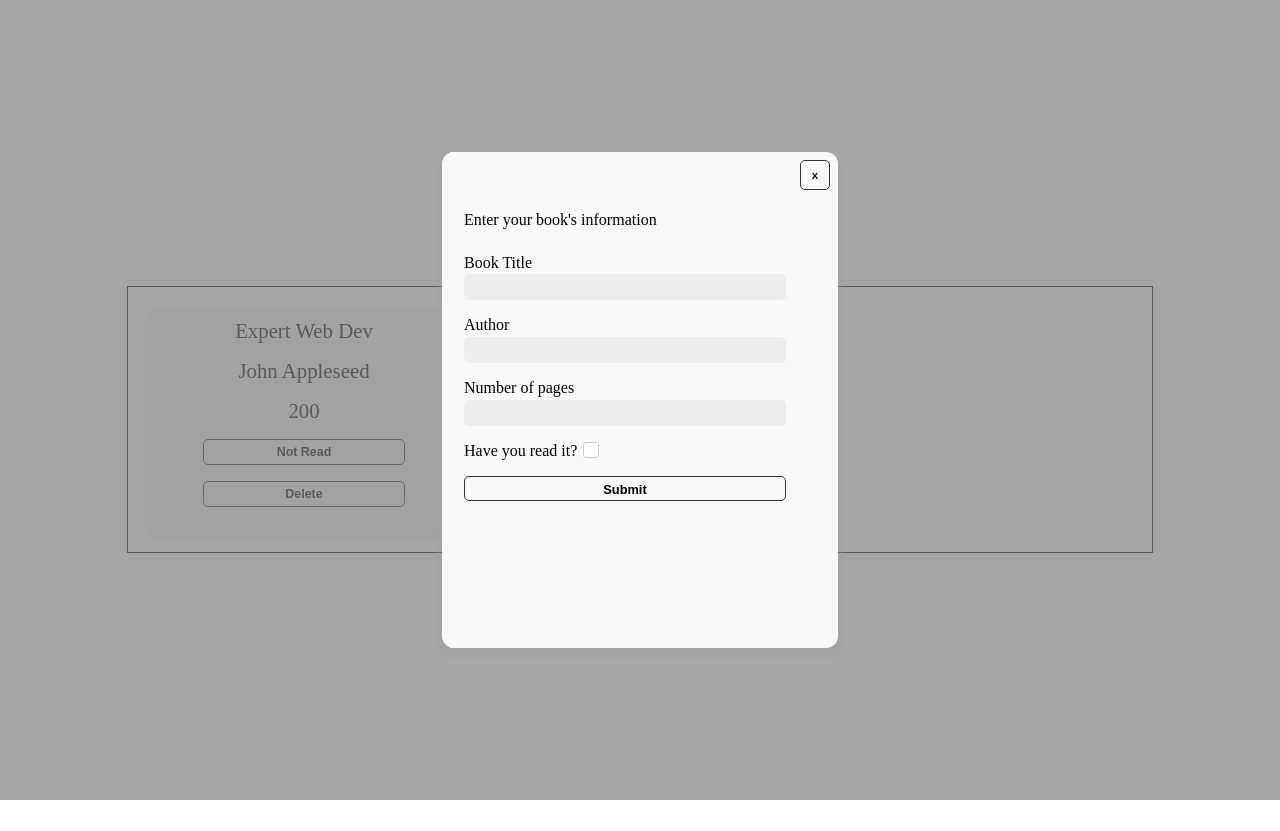
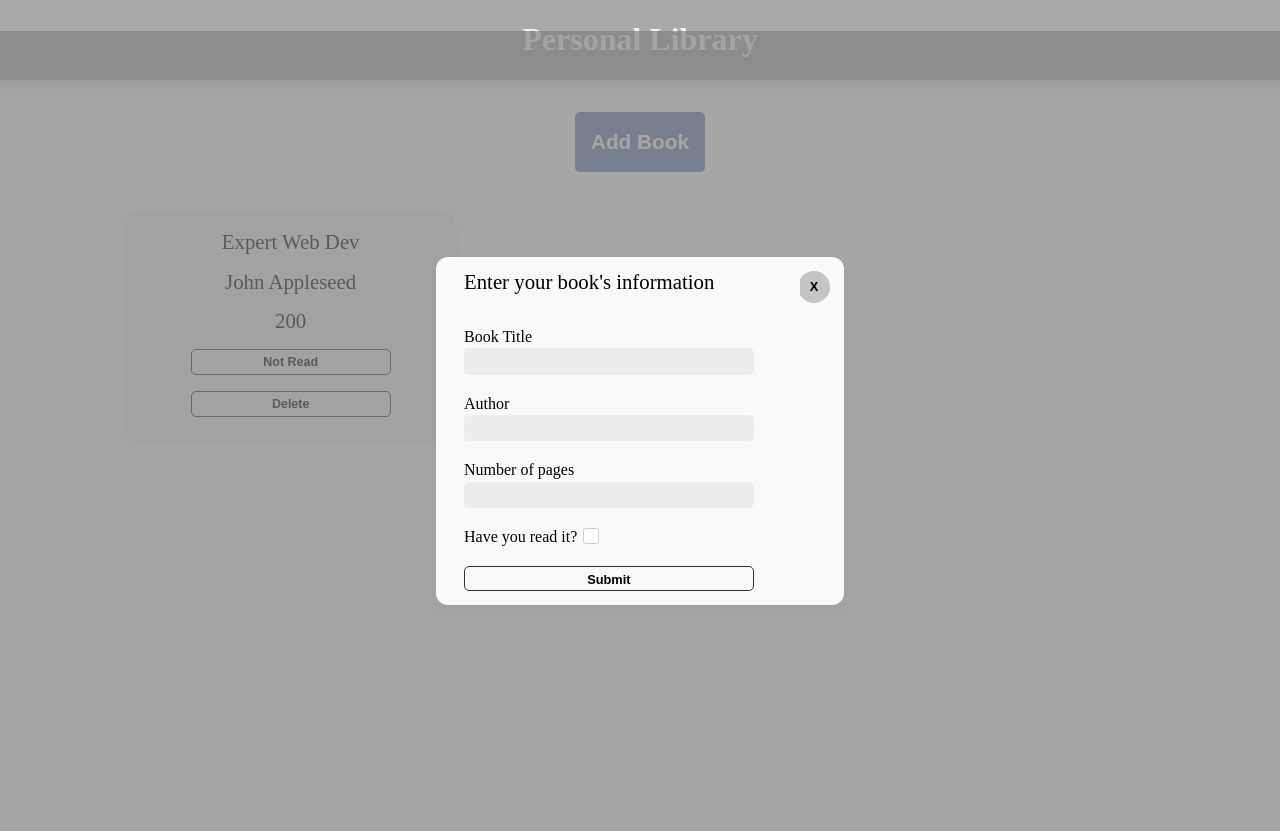
Before and after one commit to TheRealBill91/Library, a website: page index.html in a window 1280 px wide. Both pictures are taken after a click on the button "Add Book". Before the commit the page ends 800 px from the top, so only its background shows below. Drawn offline with Linux system fonts and the light colour scheme.

Commit message:
Complete more overall styling changes

```diff
--- a/css/style.css
+++ b/css/style.css
@@ -11,6 +11,19 @@ body {
   height: 100vh;
 }
 
+header {
+  background-color: darkgray;
+  width: 100vw;
+  display: flex;
+  justify-content: center;
+  align-items: center;
+  box-shadow: 0px 3px 8px 3px #c9c9c99c;
+}
+
+header>h1 {
+  color: whitesmoke;
+}
+
 main {
   display: flex;
   flex-direction: column;
@@ -20,7 +33,16 @@ main {
   position: relative;
   margin: 0;
   padding: 12px;
-  min-height: 100vh;
+}
+
+.addBookButtonContainer {
+  display: flex;
+  justify-content: center;
+  align-items: center;
+  width: 80vw;
+  padding: 12px;
+  margin-bottom: 26px;
+  margin-top: 8px;
 }
 
 .form-modal-background {
@@ -55,14 +77,14 @@ main {
   background-color: #f9f9f9;
   display: grid;
   /* width: 200px; */
-  height: 62vh;
-  padding: 8px;
+  padding: 14px;
   box-shadow: 0px 6px 4px 4px rgba(155, 155, 155, 0.322);
   border-radius: 12px 12px;
   grid-template-columns: 350px 30px;
+  grid-template-rows: 40vh;
 }
 
-.form-container > button {
+.form-container>button {
   font-weight: 700;
 }
 
@@ -90,7 +112,6 @@ form.show-modal {
   grid-column-end: 2;
   place-self: center;
   width: 100%;
-  height: 100%;
 }
 
 label {
@@ -108,20 +129,33 @@ label {
 button.close-modal {
   /* align-self: flex-end; */
   justify-items: end;
-  height: 30px;
-  width: 30px;
+  height: 32px;
+  width: 32px;
   display: flex;
   justify-self: end;
   grid-column-start: 2;
   grid-column-end: 3;
   justify-content: center;
   align-items: center;
+  font-size: 0.8rem;
+  border-radius: 50%;
+  background-color: rgb(196, 196, 196);
+  border: none;
+  transition: 0.1s ease-in-out;
 }
 
-form > fieldset {
+button.close-modal:hover,
+button.close-modal:active {
+  /* align-self: flex-end; */
+  background-color: lightgray;
+  color: black;
+  transform: scale(1.01);
+}
+
+form>fieldset {
   display: flex;
   flex-direction: column;
-  gap: 24px;
+  gap: 34px;
   height: auto;
   border-style: none;
   height: 80%;
@@ -130,27 +164,39 @@ form > fieldset {
   flex: 1;
 }
 
-fieldset > label:first-of-type {
+fieldset>label:first-of-type {
   margin-top: 8px;
 }
 
 .fieldset-body {
   display: flex;
   flex-direction: column;
-  gap: 16px;
+  gap: 20px;
+  width: 90%;
 }
 
 legend {
   display: flex;
   gap: 8px;
+  font-size: 1.3rem;
 }
 
 button.addBookModal {
   background-color: rgb(100, 125, 172);
   color: white;
-  font-size: 1.1rem;
   padding: 8px;
   align-self: center;
+  height: 60px;
+  width: 130px;
+  font-size: 1.3rem;
+  border: none;
+
+}
+
+button.addBookModal:active,
+button.addBookModal:hover {
+  background-color: rgb(149 165 195);
+  color: white;
 }
 
 button[type="submit"] {
@@ -159,22 +205,20 @@ button[type="submit"] {
 }
 
 .bookDisplayContainer {
-  /* display: flex; */
-  /* justify-content: space-evenly; */
   flex-wrap: wrap;
   gap: 24px;
   width: 80vw;
-  /* height: 90vh; */
-  outline: 1px solid black;
-  padding: 20px;
+  height: 70vh;
+  /* outline: 1px solid black; */
+  /* padding: 20px; */
   display: grid;
   grid-template-columns: repeat(auto-fill, minmax(300px, 1fr));
 }
 
-.bookDisplayContainer > div {
+.bookDisplayContainer>div {
   /* outline: 1px solid black; */
   height: 225px;
-  padding: 12px;
+  padding: 20px;
   /* width: 31%; */
   display: flex;
   flex-direction: column;
@@ -187,11 +231,11 @@ button[type="submit"] {
   box-shadow: 0px 5px 6px 3px #d2d2d259;
 }
 
-.bookDisplayContainer > div > p {
+.bookDisplayContainer>div>p {
   margin: 0;
 }
 
-.bookDisplayContainer > div > button {
+.bookDisplayContainer>div>button {
   width: 70%;
 }
 
--- a/index.html
+++ b/index.html
@@ -1,5 +1,6 @@
 <!DOCTYPE html>
 <html lang="en">
+
 <head>
     <meta charset="UTF-8" />
     <meta http-equiv="X-UA-Compatible" content="IE=edge" />
@@ -11,8 +12,13 @@
 </head>
 
 <body>
+    <header>
+        <h1>Personal Library</h1>
+    </header>
     <main>
+        <div class="addBookButtonContainer">
             <button class="addBookModal">Add Book</button>
+        </div>
         <div class="form-modal-background"></div>
         <div class="form-container">
             <form id="form">
@@ -21,30 +27,21 @@
                         <legend>Enter your book's information</legend>
                     </div>
                     <div class="fieldset-body">
-              <label for="title"
-                >Book Title
+                        <label for="title">Book Title
                             <input type="text" id="title" name="title" />
                         </label>
 
-              <label for="author"
-                >Author
+                        <label for="author">Author
                             <input type="text" id="author" name="author" />
                         </label>
 
-              <label for="pages"
-                >Number of pages
+                        <label for="pages">Number of pages
                             <input type="number" id="pages" name="num-of-pages" />
                         </label>
 
                         <div class="checkbox">
-                <label for="read"
-                  >Have you read it?
-                  <input
-                    class="checkbox"
-                    type="checkbox"
-                    name="read"
-                    id="read"
-                  />
+                            <label for="read">Have you read it?
+                                <input class="checkbox" type="checkbox" name="read" id="read" />
                                 <span class="checkmark"></span>
                             </label>
                         </div>
@@ -59,4 +56,5 @@
         <div class="bookDisplayContainer"></div>
     </main>
 </body>
+
 </html>
```
Lines whose indentation alone changed are shown as unchanged.
